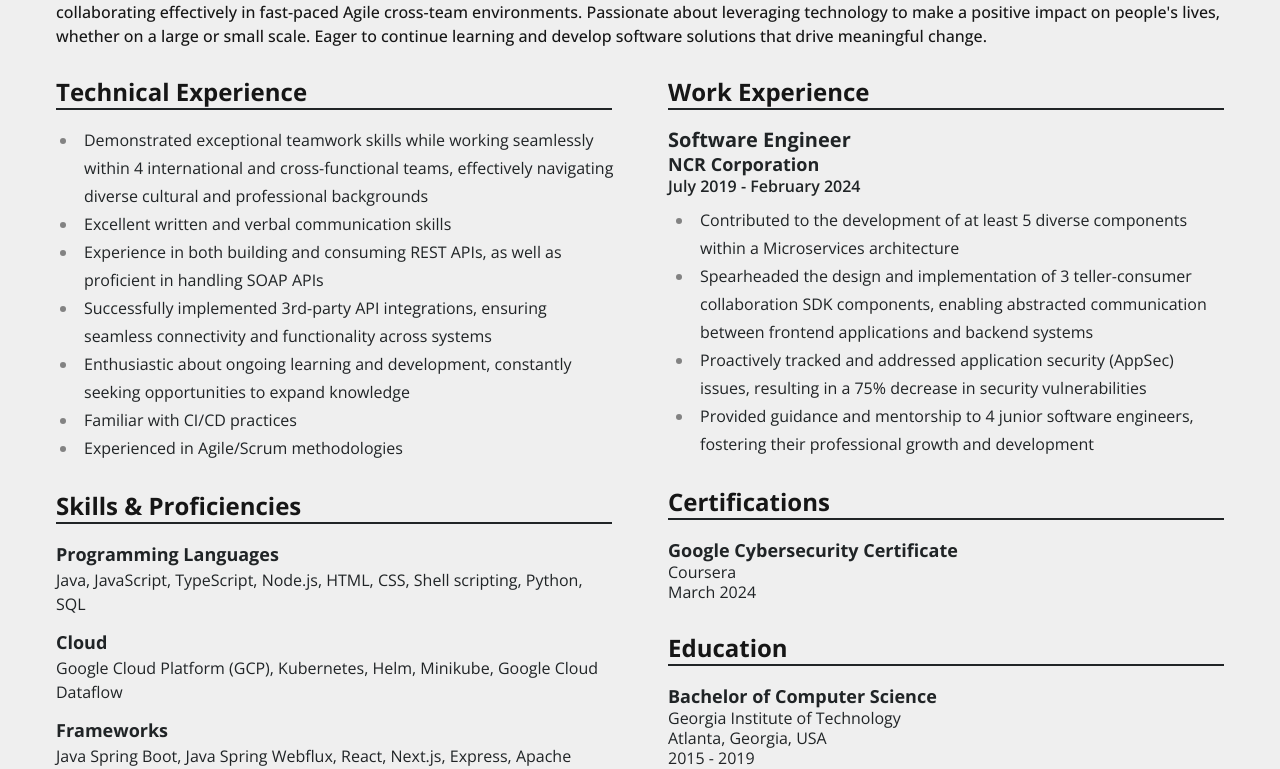
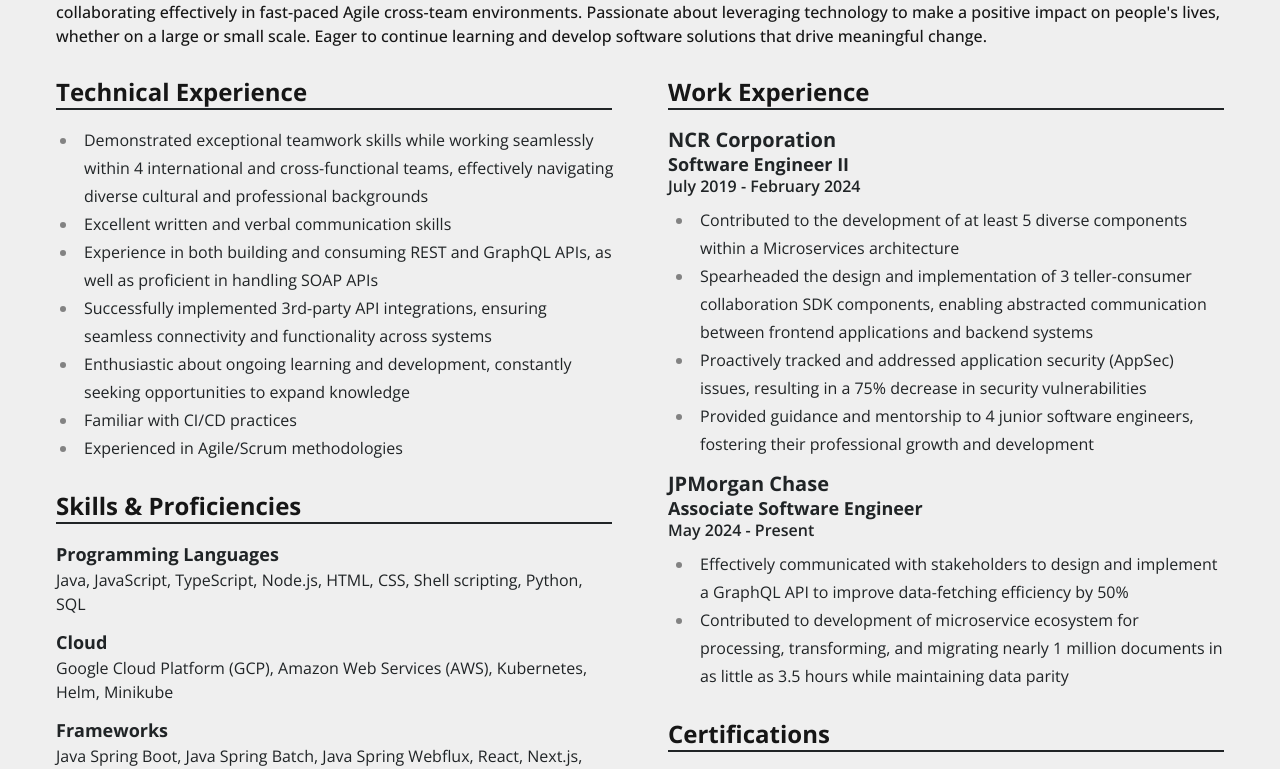
Before and after one commit to erabinovich3/personal-website, a Next.js app: page /resume in a window 1280 px wide. Shown: the part 205-974 px from the top of the page. Built offline with nearby package versions, Linux system fonts and the light colour scheme.

Commit message:
updating resume

```diff
--- a/src/app/(not-home-pages)/resume/page.tsx
+++ b/src/app/(not-home-pages)/resume/page.tsx
@@ -16,7 +16,7 @@
                 <h1 className="text-3xl font-bold text-center">
                     Erica Rabinovich
                 </h1>
-                <a href="/Resume-2024.pdf" download>
+                <a href="/Resume-2025.pdf" download>
                     <button className="btn btn-primary xs:h-10 xs:min-h-10 min-w-[150px]">
                         Download as PDF
                         <HiDownload className="text-xl hidden xs:block" />
@@ -24,7 +24,7 @@
                 </a>
             </div>
             <p className="mb-7 font-medium">
-                Diligent software engineer with about 5 years of experience in
+                Diligent software engineer with about 6 years of experience in
                 full stack development and proficiency with cloud technologies.
                 Proven record of collaborating effectively in fast-paced Agile
                 cross-team environments. Passionate about leveraging technology
@@ -51,8 +51,8 @@
                             </li>
                             <li>
                                 Experience in both building and consuming REST
-                                APIs, as well as proficient in handling SOAP
-                                APIs
+                                and GraphQL APIs, as well as proficient in handling
+                                SOAP APIs
                             </li>
                             <li>
                                 Successfully implemented 3rd-party API
@@ -74,19 +74,19 @@
                             Shell scripting, Python, SQL
                         </ResumeBlock>
                         <ResumeBlock title="Cloud">
-                            Google Cloud Platform (GCP), Kubernetes, Helm,
-                            Minikube, Google Cloud Dataflow
+                            Google Cloud Platform (GCP), Amazon Web Services (AWS),
+                            Kubernetes, Helm, Minikube
                         </ResumeBlock>
                         <ResumeBlock title="Frameworks">
-                            Java Spring Boot, Java Spring Webflux, React,
-                            Next.js, Express, Apache Kafka, Jest Testing
+                            Java Spring Boot, Java Spring Batch, Java Spring Webflux,
+                            React, Next.js, Express, Apache Kafka, Jest Testing
                             Framework, Cucumber Testing Framework, JMeter
                         </ResumeBlock>
                         <ResumeBlock title="Build Tools">
                             Maven, Docker, Jenkins
                         </ResumeBlock>
                         <ResumeBlock title="Version Control">
-                            Git, GitHub, Artifactory
+                            Git, GitHub, Artifactory, BitBucket
                         </ResumeBlock>
                         <ResumeBlock title="Operating Systems">
                             Windows, Linux
@@ -99,8 +99,8 @@
                 <div className="flex flex-col gap-7">
                     <ResumeSection title="Work Experience">
                         <WorkExpBlock
-                            title="Software Engineer"
-                            subtitle="NCR Corporation"
+                            title="NCR Corporation"
+                            subtitle="Software Engineer II"
                             dates="July 2019 - February 2024"
                             className="prose prose-li:m-0"
                         >
@@ -127,6 +127,26 @@
                                     Provided guidance and mentorship to 4 junior
                                     software engineers, fostering their
                                     professional growth and development
+                                </li>
+                            </ul>
+                        </WorkExpBlock>
+                        <WorkExpBlock
+                            title="JPMorgan Chase"
+                            subtitle="Associate Software Engineer"
+                            dates="May 2024 - Present"
+                            className="prose prose-li:m-0"
+                        >
+                            <ul>
+                                <li>
+                                    Effectively communicated with stakeholders to
+                                    design and implement a GraphQL API to improve
+                                    data-fetching efficiency by 50%
+                                </li>
+                                <li>
+                                    Contributed to development of microservice ecosystem
+                                    for processing, transforming, and migrating nearly 1
+                                    million documents in as little as 3.5 hours while
+                                    maintaining data parity
                                 </li>
                             </ul>
                         </WorkExpBlock>
```
Also changed, not shown: 2 other files (tests, documents, lock files or other folders).
